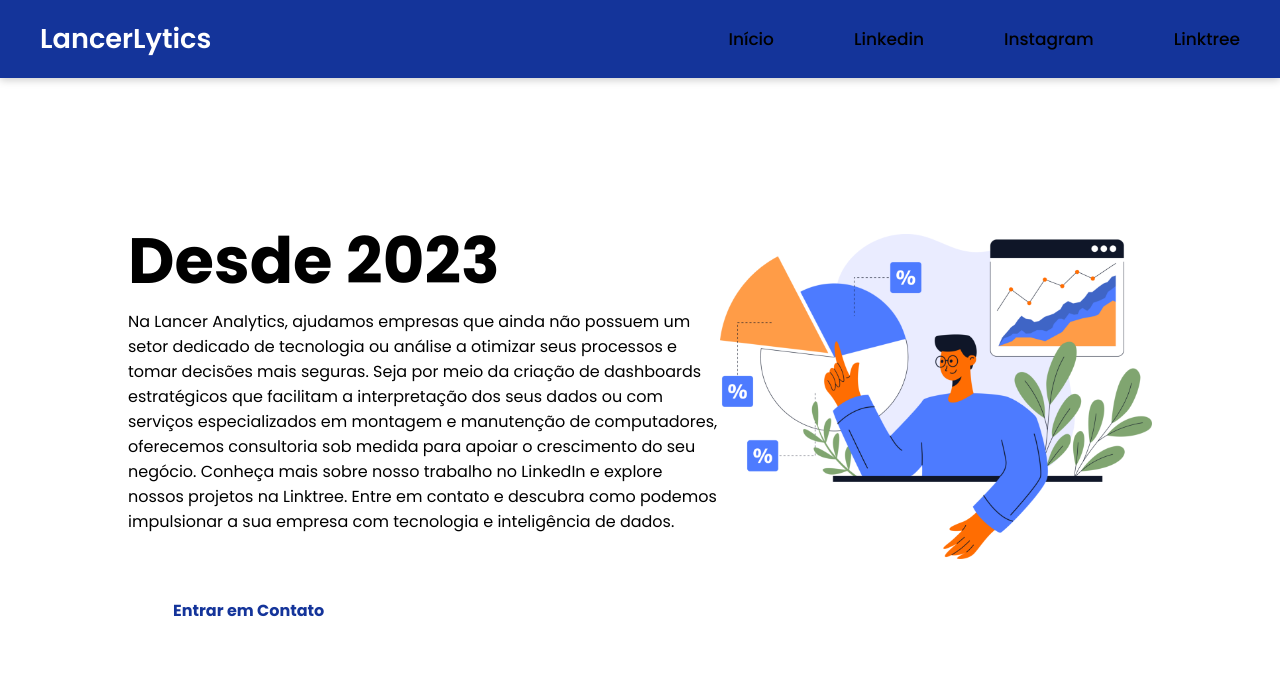
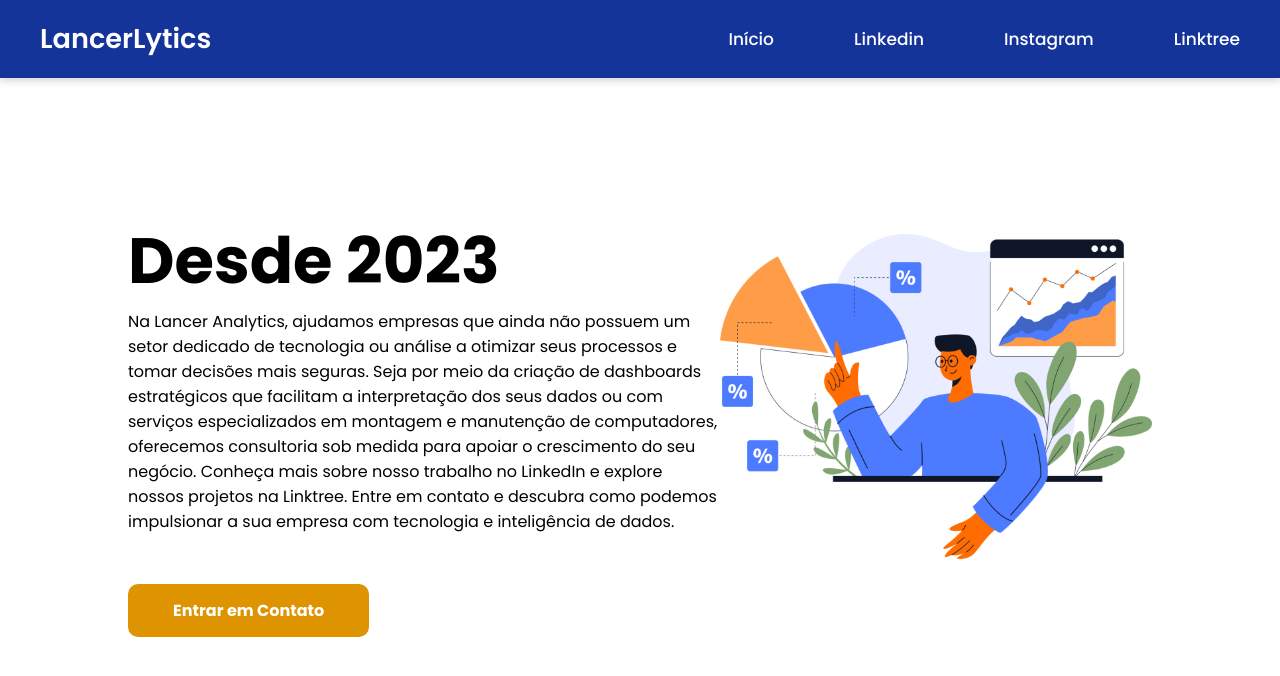
Before and after one commit to RiquelmoFerreira/lancerlytics_landing_page, a plain HTML site: page index.html in a window 1280 px wide. Drawn offline with nearby package versions, Linux system fonts and the light colour scheme.

Commit message:
Update style.css

```diff
--- a/style.css
+++ b/style.css
@@ -13,6 +13,7 @@
     --white: #fff;
     --dark: ##1e1c2a;
     --blue: #14349A;
+    --orange: #DE9400;
 }
 body{
     color:var(--dark);
@@ -40,13 +41,13 @@ body{
     gap: 5rem;
 }
 .navigation ul li a{
-    color: var(--dark);
+    color: var(--white);
     font-size: 17px;
     font-weight: 500;
     transition: all 0.5s;
 }
 .navigation ul li a:hover{
-    color: var(--white)
+    color: var(--orange)
 }
 .navigation i{
     cursor:pointer;
@@ -96,8 +97,8 @@ body{
 }
 .home-btn{
     padding: 15px 45px;
-    background: var(--white);
-    color: var(--blue);
+    background: var(--orange);
+    color: var(--white);
     border-radius: 10px;
     font-weight: 700;
     transition: all 0.5s;
```
